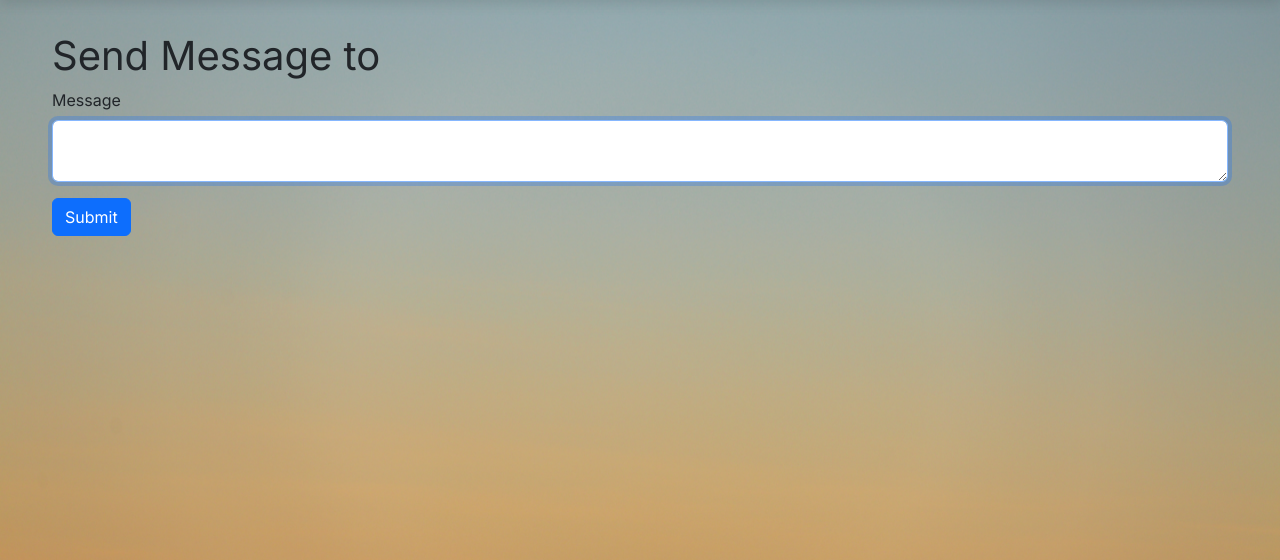
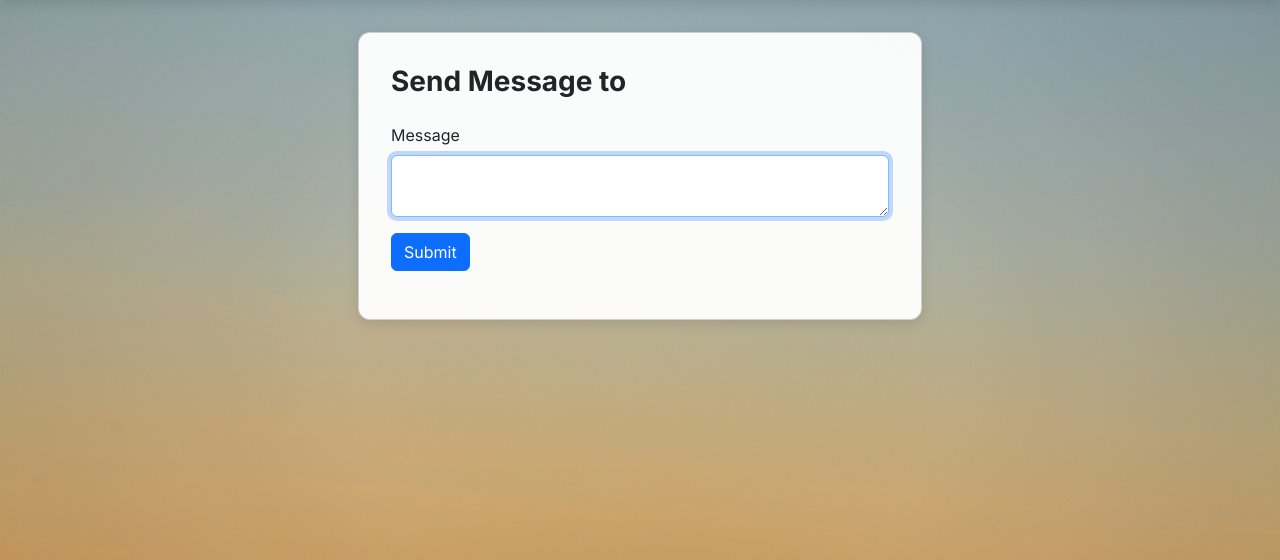
Before and after one commit to MachariaP/genblog, a Flask app: template app/templates/send_message.html in a window 1280 px wide. Shown: the part 56-616 px from the top of the page. Run offline with Flask 3, Linux system fonts and the light colour scheme; the template is opened without the code that fills it: values that come from a table or form of the project are taken from there, others are empty; some libraries are stand-ins or nearby versions.

Commit message:
feat: Modernize send_message.html with centered card-based form

```diff
--- a/app/templates/send_message.html
+++ b/app/templates/send_message.html
@@ -1,7 +1,21 @@
-{% extends "base.html" %}
-{% import "bootstrap_wtf.html" as wtf %}
+{% extends 'base.html' %}
+{% import 'bootstrap_wtf.html' as wtf %}
+
+{% block styles %}
+<link rel="stylesheet" href="{{ url_for('static', filename='css/send_message.css') }}">
+{% endblock %}
 
 {% block content %}
-    <h1>{{ _('Send Message to %(recipient)s', recipient=recipient) }}</h1>
-    {{ wtf.quick_form(form) }}
+<div class="container">
+  <div class="row justify-content-center">
+    <div class="col-lg-6">
+      <div class="card">
+        <div class="card-body">
+          <h1>{{ _('Send Message to %(recipient)s', recipient=recipient) }}</h1>
+          {{ wtf.quick_form(form) }}
+        </div>
+      </div>
+    </div>
+  </div>
+</div>
 {% endblock %}
```
